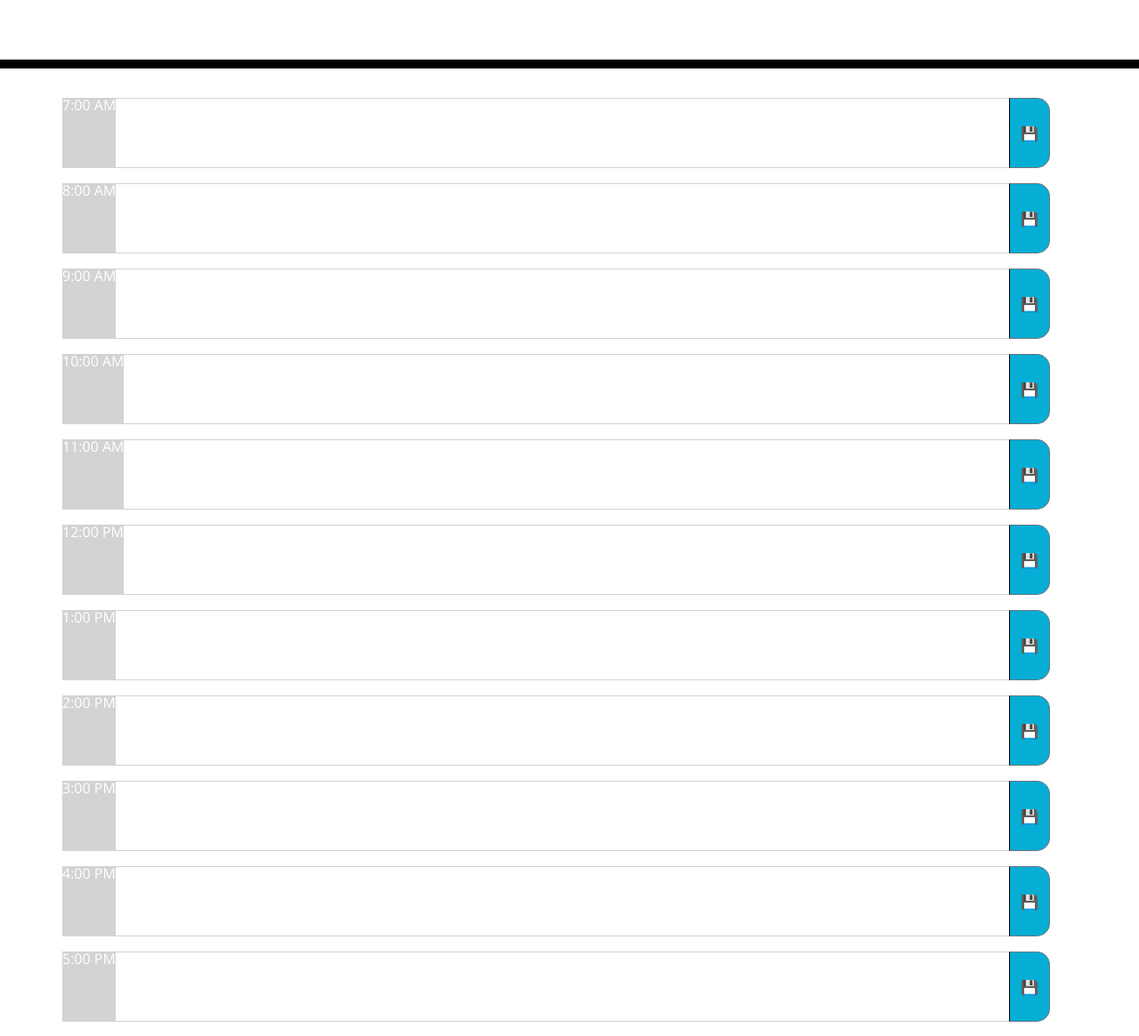
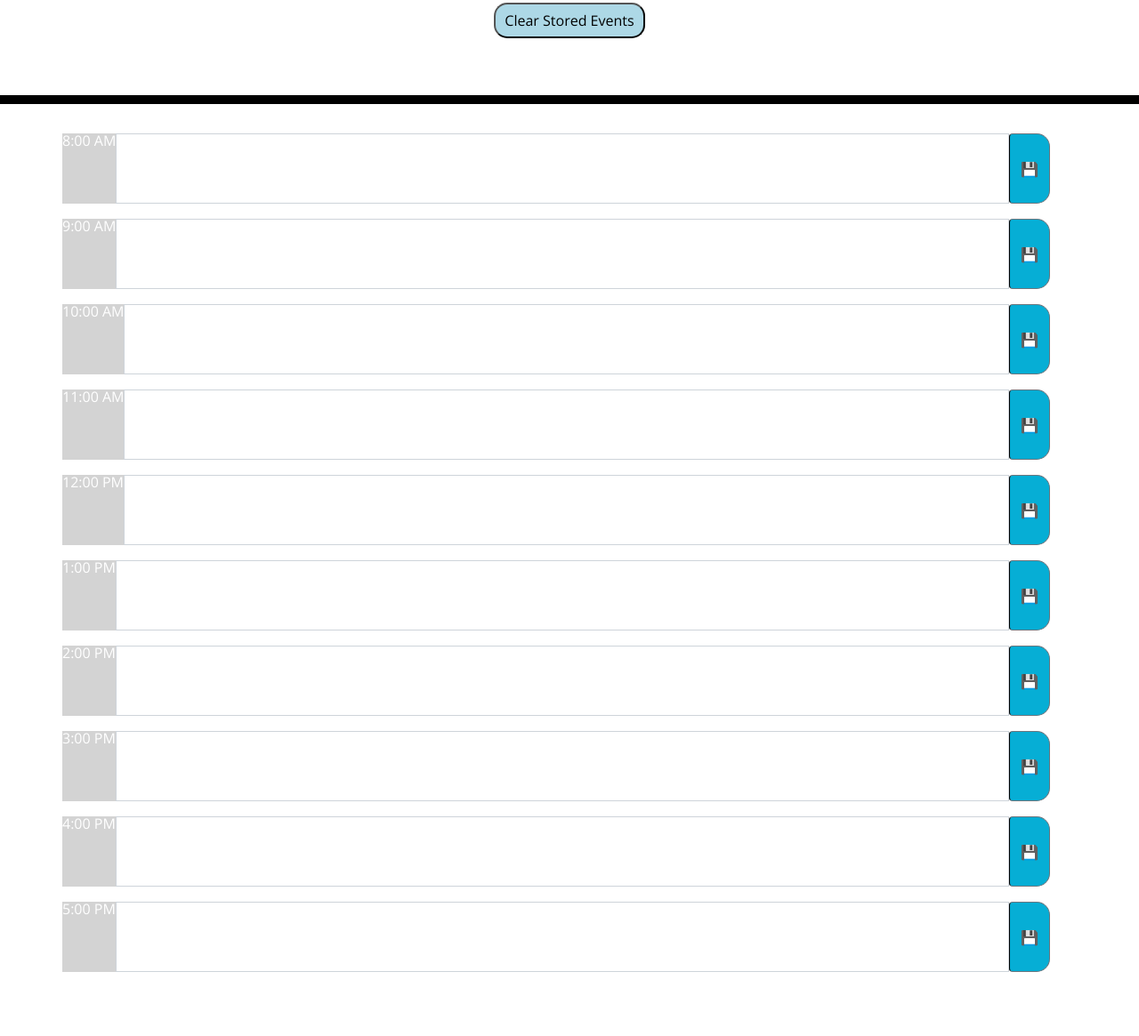
Before and after one commit to shelleymcq/Work-Day-Scheduler, a plain HTML site: page index.html in a window 1280 px wide. Shown: the part 263-1428 px from the top of the page at 89% size. After the commit the page ends 1372 px from the top, so only its background shows below. Drawn offline with nearby package versions, Linux system fonts and the light colour scheme.

Commit message:
setting and getting from local storage

```diff
--- a/index.html
+++ b/index.html
@@ -28,122 +28,77 @@
       <p class="lead">A simple calendar app for scheduling your work day</p>
       <p id="currentDay" class="lead"></p>
       <p id="currentTime" class="lead"></p>
+      <button id="clearBtn">Clear Stored Events</button>
     </header>
 
     <div class="container">
 
       <!-- Timeblocks go here -->
-      <div class="input-group mb-3 row">
-        <div class="input-group-prepend">
-            <span class="input-group-text hour" id="07">7:00 AM</span>
-          </div>
-          <textarea class="form-control" rows="2" id="input"></textarea>
-        <div class="input-group-append">
+
+      <!-- add row ids -->
+      <div class="input-group mb-3 row" id="row08">
+          <div class="input-group-text hour" id="08">8:00 AM</div>
+          <textarea class="form-control text" rows="2" id="input08"></textarea>
           <button class="btn btn-outline-secondary saveBtn" type="button">&#x1f4be</button>
-        </div>
       </div>
 
-      <div class="input-group mb-3 row">
-        <div class="input-group-prepend">
-            <span class="input-group-text hour" id="08">8:00 AM</span>
-          </div>
-          <textarea class="form-control" rows="2" id="input"></textarea>
-        <div class="input-group-append">
-          <button class="btn btn-outline-secondary saveBtn" type="button">&#x1f4be</button>
-        </div>
+      <div class="input-group mb-3 row" id="row09">
+        <div class="input-group-text hour" id="09">9:00 AM</div>
+        <textarea class="form-control text" rows="2" id="input09"></textarea>
+        <button class="btn btn-outline-secondary saveBtn" type="button">&#x1f4be</button>
       </div>
 
-      <div class="input-group mb-3 row">
-        <div class="input-group-prepend">
-            <span class="input-group-text hour" id="09">9:00 AM</span>
-          </div>
-          <textarea class="form-control" rows="2" id="input"></textarea>
-        <div class="input-group-append">
-          <button class="btn btn-outline-secondary saveBtn" type="button">&#x1f4be</button>
-        </div>
+      <div class="input-group mb-3 row" id="row10">
+        <div class="input-group-text hour" id="10">10:00 AM</div>
+        <textarea class="form-control text" rows="2" id="input10"></textarea>
+        <button class="btn btn-outline-secondary saveBtn" type="button">&#x1f4be</button>
       </div>
 
-      <div class="input-group mb-3 row">
-        <div class="input-group-prepend">
-            <span class="input-group-text hour" id="10">10:00 AM</span>
-          </div>
-          <textarea class="form-control" rows="2" id="input"></textarea>
-        <div class="input-group-append">
-          <button class="btn btn-outline-secondary saveBtn" type="button">&#x1f4be</button>
-        </div>
+      <div class="input-group mb-3 row" id="row11">
+        <div class="input-group-text hour" id="11">11:00 AM</div>
+        <textarea class="form-control text" rows="2" id="input11"></textarea>
+        <button class="btn btn-outline-secondary saveBtn" type="button">&#x1f4be</button>
       </div>
 
-      <div class="input-group mb-3 row">
-        <div class="input-group-prepend">
-            <span class="input-group-text hour" id="11">11:00 AM</span>
-          </div>
-          <textarea class="form-control" rows="2" id="input"></textarea>
-        <div class="input-group-append">
-          <button class="btn btn-outline-secondary saveBtn" type="button">&#x1f4be</button>
-        </div>
+      <div class="input-group mb-3 row" id="row12">
+        <div class="input-group-text hour" id="12">12:00 PM</div>
+        <textarea class="form-control text" rows="2" id="input12"></textarea>
+        <button class="btn btn-outline-secondary saveBtn" type="button">&#x1f4be</button>
       </div>
 
-      <div class="input-group mb-3 row">
-        <div class="input-group-prepend">
-            <span class="input-group-text hour" id="12">12:00 PM</span>
-          </div>
-          <textarea class="form-control" rows="2" id="input"></textarea>
-        <div class="input-group-append">
-          <button class="btn btn-outline-secondary saveBtn" type="button">&#x1f4be</button>
-        </div>
+      <div class="input-group mb-3 row" id="row13">
+        <div class="input-group-text hour" id="13">1:00 PM</div>
+        <textarea class="form-control text" rows="2" id="input13"></textarea>
+        <button class="btn btn-outline-secondary saveBtn" type="button">&#x1f4be</button>
       </div>
 
-      <div class="input-group mb-3 row">
-        <div class="input-group-prepend">
-            <span class="input-group-text hour" id="13">1:00 PM</span>
-          </div>
-          <textarea class="form-control" rows="2" id="input"></textarea>
-        <div class="input-group-append">
-          <button class="btn btn-outline-secondary saveBtn" type="button">&#x1f4be</button>
-        </div>
+      <div class="input-group mb-3 row" id="row14">
+        <div class="input-group-text hour" id="14">2:00 PM</div>
+        <textarea class="form-control text" rows="2" id="input14"></textarea>
+        <button class="btn btn-outline-secondary saveBtn" type="button">&#x1f4be</button>
       </div>
 
-      <div class="input-group mb-3 row">
-        <div class="input-group-prepend">
-            <span class="input-group-text hour" id="14">2:00 PM</span>
-          </div>
-          <textarea class="form-control" rows="2" id="input"></textarea>
-        <div class="input-group-append">
-          <button class="btn btn-outline-secondary saveBtn" type="button">&#x1f4be</button>
-        </div>
+      <div class="input-group mb-3 row" id="row15">
+        <div class="input-group-text hour" id="15">3:00 PM</div>
+        <textarea class="form-control text" rows="2" id="input15"></textarea>
+        <button class="btn btn-outline-secondary saveBtn" type="button">&#x1f4be</button>
       </div>
 
-      <div class="input-group mb-3 row">
-        <div class="input-group-prepend">
-            <span class="input-group-text hour" id="15">3:00 PM</span>
-          </div>
-          <textarea class="form-control" rows="2" id="input"></textarea>
-        <div class="input-group-append">
-          <button class="btn btn-outline-secondary saveBtn" type="button">&#x1f4be</button>
-        </div>
+      <div class="input-group mb-3 row" id="row16">
+        <div class="input-group-text hour" id="16">4:00 PM</div>
+        <textarea class="form-control text" rows="2" id="input16"></textarea>
+        <button class="btn btn-outline-secondary saveBtn" type="button">&#x1f4be</button>
       </div>
 
-      <div class="input-group mb-3 row">
-        <div class="input-group-prepend">
-            <span class="input-group-text hour" id="16">4:00 PM</span>
-          </div>
-          <textarea class="form-control" rows="2" id="input"></textarea>
-        <div class="input-group-append">
-          <button class="btn btn-outline-secondary saveBtn" type="button">&#x1f4be</button>
-        </div>
-      </div>
-
-      <div class="input-group mb-3 row">
-        <div class="input-group-prepend">
-            <span class="input-group-text hour" id="17">5:00 PM</span>
-          </div>
-          <textarea class="form-control" rows="2" id="input"></textarea>
-        <div class="input-group-append">
-          <button class="btn btn-outline-secondary saveBtn" type="button">&#x1f4be</button>
-        </div>
+      <div class="input-group mb-3 row" id="row17">
+        <div class="input-group-text hour" id="17">5:00 PM</div>
+        <textarea class="form-control text" rows="2" id="input17"></textarea>
+        <button class="btn btn-outline-secondary saveBtn" type="button">&#x1f4be</button>
       </div>
 
     </div>
+
+
 
     <script src="https://cdnjs.cloudflare.com/ajax/libs/jquery/3.2.1/jquery.min.js"></script>
     <script src="https://cdnjs.cloudflare.com/ajax/libs/moment.js/2.24.0/moment.min.js"></script>
--- a/script.js
+++ b/script.js
@@ -11,14 +11,12 @@ let clock = function() {
 clock();
 setInterval(clock, 10000);
 
-// 'LT' = 8:45 AM format
-// 'kk' = 08 format
-const currentHour = moment().format("kk");
-console.log(currentHour);
-
-// return an array of all elements with class = hour
+// returns an array of all elements with class = hour
 const getHours = document.querySelectorAll('.hour');
 
+const currentHour = moment().format("kk");
+
+// compare current hour to each row in the planner to set style according to time
 if (getHours.length > 0) {
     for (let i = 0; i < getHours.length; i++) {
         if (getHours[i].id > currentHour) {
@@ -31,15 +29,28 @@ if (getHours.length > 0) {
     }
 }
 
+// get text from localStorage
+const saved08 = $("#input08").val(localStorage.getItem("row08"))
+const saved09 = $("#input09").val(localStorage.getItem("row09"))
+const saved10 = $("#input10").val(localStorage.getItem("row10"))
+const saved11 = $("#input11").val(localStorage.getItem("row11"))
+const saved12 = $("#input12").val(localStorage.getItem("row12"))
+const saved13 = $("#input13").val(localStorage.getItem("row13"))
+const saved14 = $("#input14").val(localStorage.getItem("row14"))
+const saved15 = $("#input15").val(localStorage.getItem("row15"))
+const saved16 = $("#input16").val(localStorage.getItem("row16"))
+const saved17 = $("#input17").val(localStorage.getItem("row17"))
 
 
+// use sibling to determine which saveBtn is clicked and save text to localStorage
+$(".saveBtn").click(function() {
+    let textEntry = $(this).siblings('.text').val();
+    let timeEntry = $(this).parent('.row').attr('id');
+    console.log(timeEntry);
+    localStorage.setItem(timeEntry, textEntry);
+})
 
 
-
-
-// use sibling to determine which saveBtn is clicked
-
-
-
-
-// save input text to local storage
+$("#clearBtn").click(function() {
+    localStorage.clear();
+});
--- a/style.css
+++ b/style.css
@@ -31,12 +31,13 @@ textarea {
   border-top: 1px solid white;
 }
 
+
+/* fix width */
 .hour {
   background-color: #ffffff;
   color: #000000;
   border: none;
   border-top: 1px dashed #000000;
-  width: 100px;
 }
 
 .past {
@@ -66,3 +67,9 @@ textarea {
   font-size: 20px;
   transition: all 0.3s ease-in-out;
 }
+
+#clearBtn {
+  padding: 10px;
+  border-radius: 15px;
+  background-color: lightblue;
+}
```
